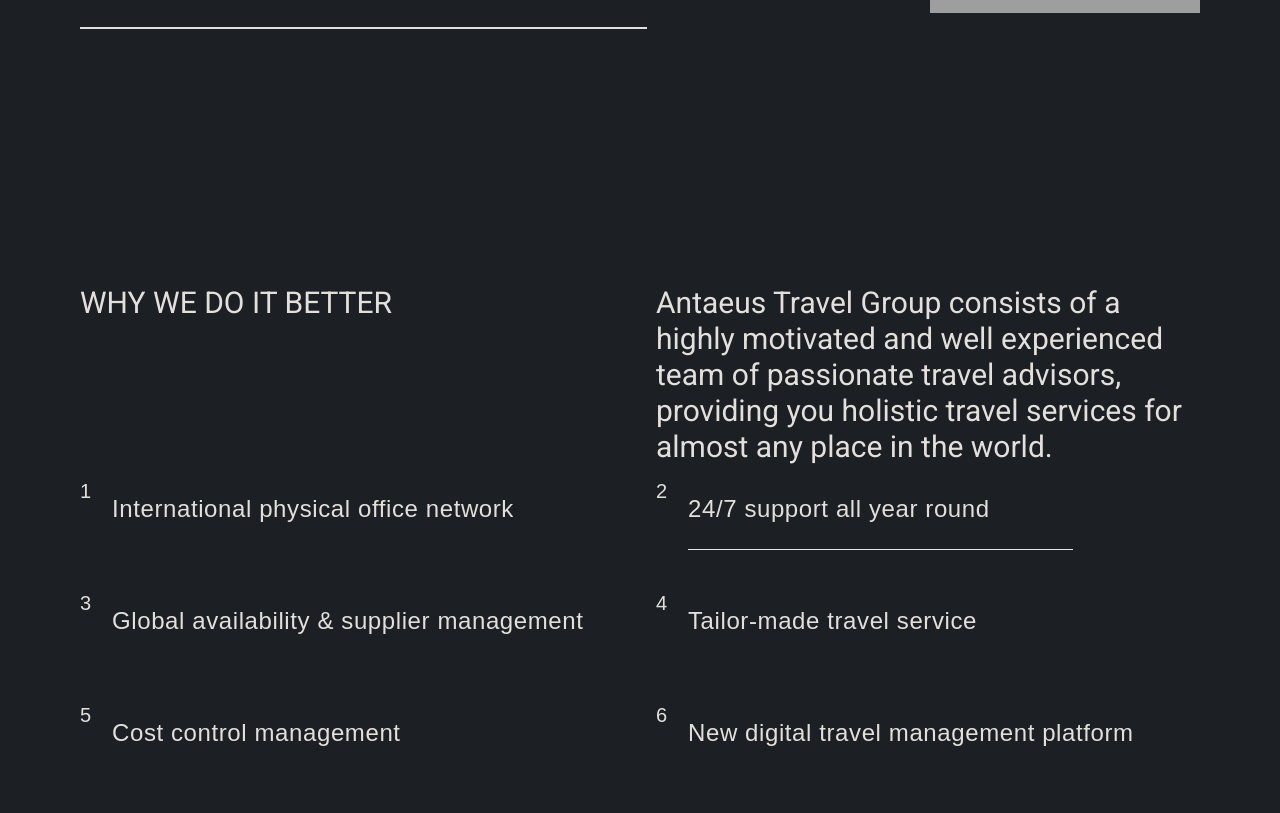
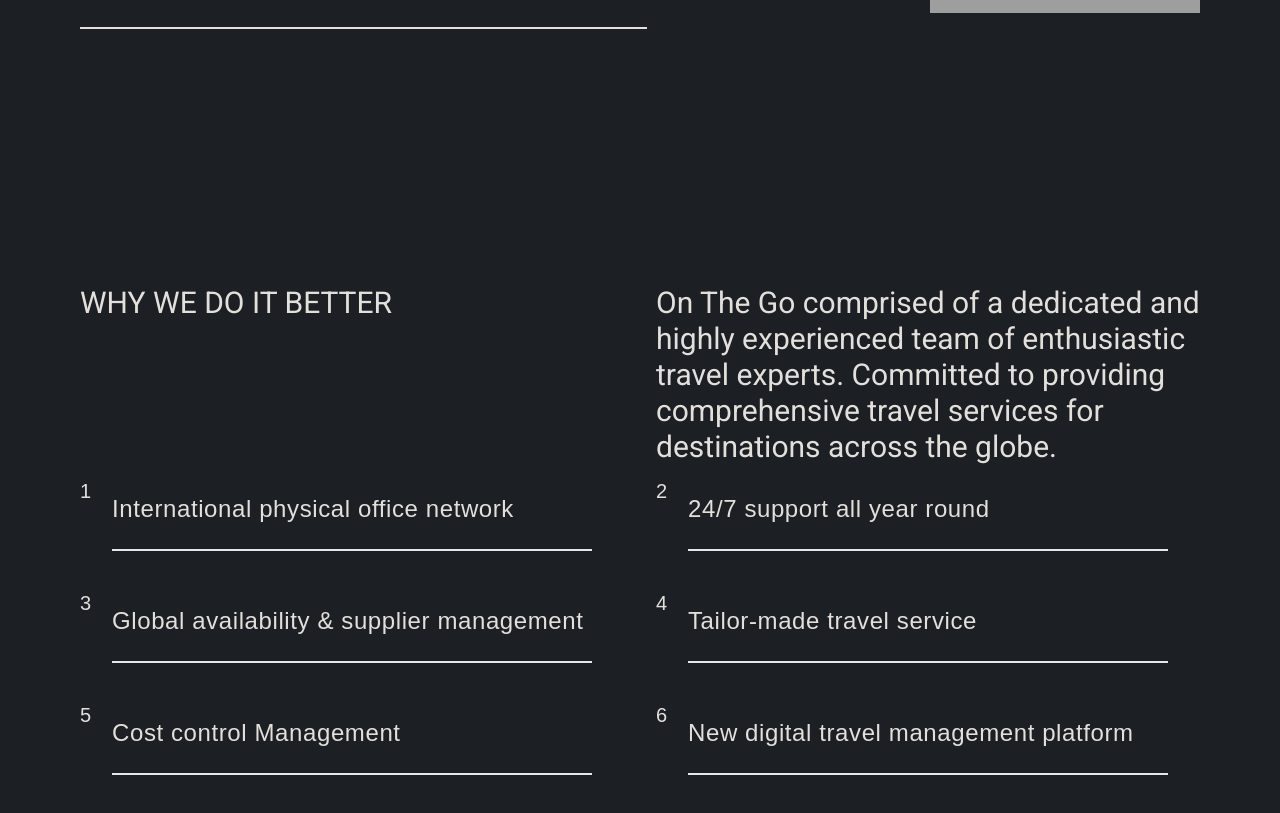
Before and after one commit to ZimmerKennedy/On-The-Go-v2, a React (Vite) app in the folder client/: page / in a window 1280 px wide. Shown: the part 2448-3261 px from the top of the page. Built offline with nearby package versions, Linux system fonts and the light colour scheme; grey boxes are pictures that could not be loaded; a web font is replaced by a local one.

Commit message:
added-framer

```diff
--- a/client/src/config/motion.js
+++ b/client/src/config/motion.js
@@ -70,7 +70,7 @@
 };
 
 export const borderAnimation = {
-  initial: { width: 0, transition: { ...transition, delay: 5} },
-  animate: { width: "100%", transition: { ...transition, delay: 5 } },
-  exit: { width: 0, opacity: 0, transition: { ...transition, delay: 5 } },
+  initial: { width: 0, transition: { ...transition, delay: 0.5} },
+  animate: { width: "100%", transition: { ...transition, delay: 0.5 } },
+  exit: { width: 0, opacity: 0, transition: { ...transition, delay: 0 } },
 };
--- a/client/src/landingPageComponents/LandingPage.jsx
+++ b/client/src/landingPageComponents/LandingPage.jsx
@@ -1,17 +1,27 @@
-import React, { useState, useEffect } from "react";
+import React, { useState, useEffect, useRef } from "react";
 import LandingPageSection1 from "./LandingPageSection1";
 import LandingPageSection2 from "./LandingPageSection2";
 
 import { Parallax } from "react-parallax";
 
-import { AnimatePresence } from "framer-motion";
+import { AnimatePresence, motion, useInView, useIsPresent, useAnimation } from "framer-motion";
 import Navbar from "../Navbar";
 import LandingPageSection3 from "./LandingPageSection3";
 import LandingPageSection4 from "./LandingPageSection4";
 
+
+
 const LandingPage = () => {
+  const ref = useRef(null);
+  const isInView = useInView(ref, {once: true});
+  const mainControls = useAnimation();
+  useEffect(() =>{
+    if(isInView){
+      mainControls.start("animate");
+    }
+  })
   return (
-    <main className="overflow-hidden bg-primary-color">
+    <main className="overflow-hidden bg-primary-color" ref={ref}>
       <Navbar />
       <LandingPageSection1 />
       <LandingPageSection2 />
--- a/client/src/landingPageComponents/LandingPageSection4.jsx
+++ b/client/src/landingPageComponents/LandingPageSection4.jsx
@@ -1,44 +1,55 @@
 import React from "react";
 import TransitioningBorder from "./TransitioningBorder";
-import { motion } from "framer-motion";
-import { borderAnimation, fadeAnimation } from "../config/motion";
+import { AnimatePresence, motion } from "framer-motion";
+import { slideAnimation, headContainerAnimation, fadeAnimation, borderAnimation } from "../config/motion";
+import { useInView } from "react-intersection-observer";
+
+
 const LandingPageSection4 = () => {
+  const [ref, inView] = useInView({
+    threshold: 0.2,
+  });
   return (
-    <main className=" w-full px-20 mx-auto h-screen min-h-screen pt-40 relative flex flex-col">
-      <section class="grid grid-cols-2 gap-8">
+    <main ref={ref}className=" w-full px-20 mx-auto h-screen min-h-screen pt-40 relative flex flex-col">
+    {inView &&(
+
+        <section class="grid grid-cols-2 gap-8">
         <div className="why__title">WHY WE DO IT BETTER</div>
         <div className="why__title">
-          Antaeus Travel Group consists of a highly motivated and well
-          experienced team of passionate travel advisors, providing you holistic
-          travel services for almost any place in the world.
+        On The Go comprised of a dedicated and highly experienced team of enthusiastic travel experts. Committed to providing comprehensive travel services for destinations across the globe.
         </div>
         <div class="why__description">
           <span className="why__description_num">1</span>
           International physical office network
-
+          <motion.hr {...borderAnimation} className="my-6 border-t-2 z-[-1] w-full" />
         </div>
         <div class="why__description">
           <span className="why__description_num">2</span>
-          <p> 24/7 support all year round</p>
-          <motion.hr {...borderAnimation} className="my-6 h-24 w-full !important" />
+         24/7 support all year round
+          <motion.hr {...borderAnimation} className="my-6 border-t-2 z-[-1] w-full" />
         </div>
         <div class="why__description">
           <span className="why__description_num">3</span> Global availability &
           supplier management
+          <motion.hr {...borderAnimation} className="my-6 border-t-2 z-[-1] w-full" />
         </div>
         <div class="why__description">
           <span className="why__description_num">4</span> Tailor-made travel
           service
+          <motion.hr {...borderAnimation} className="my-6 border-t-2 z-[-1] w-full" />
         </div>
         <div class="why__description">
           <span className="why__description_num">5</span> Cost control
-          management{" "}
+          Management
+          <motion.hr {...borderAnimation} className="my-6 border-t-2 z-[-1] w-full" />
         </div>
         <div class="why__description">
           <span className="why__description_num">6</span> New digital travel
           management platform
+          <motion.hr {...borderAnimation} className="my-6 border-t-2 z-[-1] w-full" />
         </div>
       </section>
+    )}
     </main>
   );
 };
```
